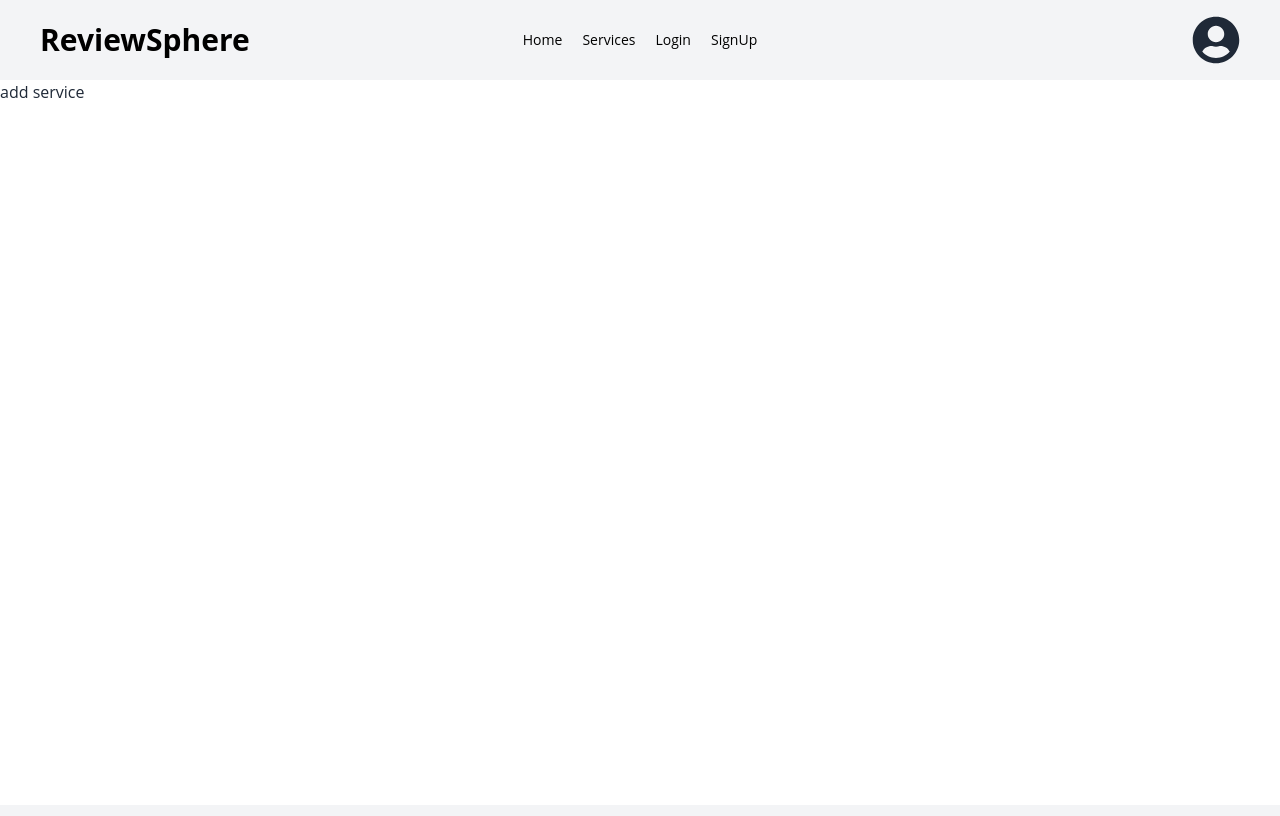
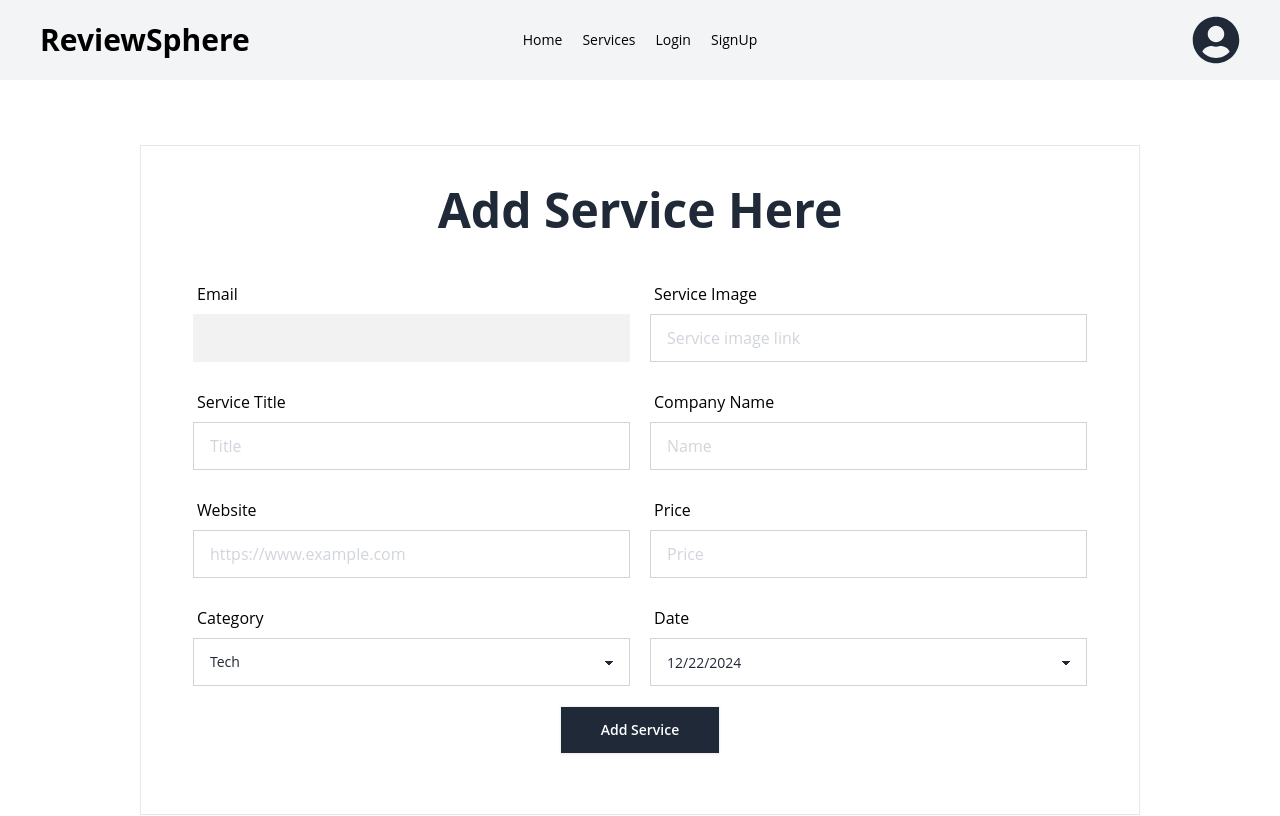
Before and after one commit to sanjitgh/review-sphere-client, a React (Vite) app: page /add-service in a window 1280 px wide. Shown: the top 816 px of the page. Built offline with nearby package versions, Linux system fonts and the light colour scheme; no server answers.

Commit message:
create custom hook and service form

```diff
--- a/package.json
+++ b/package.json
@@ -14,6 +14,7 @@
     "localforage": "^1.10.0",
     "match-sorter": "^8.0.0",
     "react": "^18.3.1",
+    "react-datepicker": "^7.5.0",
     "react-dom": "^18.3.1",
     "react-hook-form": "^7.54.0",
     "react-hot-toast": "^2.4.1",
--- a/src/Pages/AddService.jsx
+++ b/src/Pages/AddService.jsx
@@ -1,11 +1,163 @@
-import React from 'react';
+import React, { useState } from "react";
+import DatePicker from "react-datepicker";
+
+import "react-datepicker/dist/react-datepicker.css";
+import useAuth from "../hook/useAuth";
 
 const AddService = () => {
-    return (
-        <div>
-            add service
-        </div>
-    );
+  const [startDate, setStartDate] = useState(new Date());
+  const {user} = useAuth();
+
+  return (
+    <div>
+      <div className="min-h-[800px] flex justify-center items-center bg-relative">
+        <form className="w-[1000px] mx-auto px-3 border shadow-xlrounded z-10 my-16 ">
+          <h1 className="text-2xl md:text-5xl font-bold text-center pt-10 logo">
+            Add Service Here
+          </h1>
+          <div className="grid md:grid-cols-2 gap-5 md:p-10">
+            {/* Email */}
+            <label className="form-control col-span-2 md:col-span-1 w-full">
+              <div className="label">
+                <span className="label-text text-black text-base">Email</span>
+              </div>
+              <input
+                defaultValue={user?.email}
+                name="email"
+                autoComplete="off"
+                type="email"
+                disabled
+                required
+                className="input input-bordered w-full bg-transparent focus:outline-none rounded-none placeholder-gray-300"
+              />
+            </label>
+            {/* image link */}
+            <label className="form-control col-span-2 md:col-span-1 w-full">
+              <div className="label">
+                <span className="label-text text-black text-base">
+                  Service Image
+                </span>
+              </div>
+              <input
+                name="image"
+                autoComplete="off"
+                type="text"
+                placeholder="Service image link"
+                required
+                className="input input-bordered w-full bg-transparent focus:outline-none rounded-none placeholder-gray-300"
+              />
+            </label>
+
+            {/* title */}
+            <label className="form-control col-span-2 md:col-span-1 w-full">
+              <div className="label">
+                <span className="label-text text-black text-base">
+                  Service Title
+                </span>
+              </div>
+              <input
+                name="title"
+                type="text"
+                autoComplete="off"
+                required
+                placeholder="Title"
+                className="input input-bordered w-full  focus:outline-none rounded-none placeholder-gray-300"
+              />
+            </label>
+
+            {/* Company Name */}
+            <label className="form-control col-span-2 md:col-span-1 w-full">
+              <div className="label">
+                <span className="label-text text-black text-base">
+                  Company Name
+                </span>
+              </div>
+              <input
+                name="companyName"
+                type="text"
+                autoComplete="off"
+                required
+                placeholder="Name"
+                className="input input-bordered w-full  focus:outline-none rounded-none placeholder-gray-300"
+              />
+            </label>
+
+            {/* Website Link */}
+            <label className="form-control col-span-2 md:col-span-1 w-full">
+              <div className="label">
+                <span className="label-text text-black text-base">Website</span>
+              </div>
+              <input
+                name="website"
+                type="text"
+                autoComplete="off"
+                required
+                placeholder="https://www.example.com"
+                className="input input-bordered w-full  focus:outline-none rounded-none placeholder-gray-300"
+              />
+            </label>
+
+            {/* Price */}
+            <label className="form-control col-span-2 md:col-span-1 w-full">
+              <div className="label">
+                <span className="label-text text-black text-base">Price</span>
+              </div>
+              <input
+                name="price"
+                type="number"
+                autoComplete="off"
+                required
+                placeholder="Price"
+                className="input input-bordered w-full  focus:outline-none rounded-none placeholder-gray-300"
+              />
+            </label>
+
+            {/* Category */}
+            <label className="form-control col-span-2 md:col-span-1 w-full">
+              <div className="label">
+                <span className="label-text text-black text-base">
+                  Category
+                </span>
+              </div>
+              <select
+                name="category"
+                className="select select-bordered w-full focus:outline-none rounded-none placeholder-gray-300"
+              >
+                <option disabled className="text-black">
+                  Choose One
+                </option>
+                <option className="text-black">Tech</option>
+                <option className="text-black">Science</option>
+                <option className="text-black">Natures</option>
+                <option className="text-black">Travel</option>
+              </select>
+            </label>
+
+            {/* Date */}
+            <label className="form-control col-span-2 md:col-span-1 w-full">
+              <div className="label">
+                <span className="label-text text-black text-base">Date</span>
+              </div>
+              <DatePicker
+                selected={startDate}
+                onChange={(date) => setStartDate(date)}
+                className="select select-bordered w-full focus:outline-none rounded-none placeholder-gray-300"
+              />
+            </label>
+
+            {/* button */}
+            <div className="col-span-2 text-center pb-5">
+              <input
+                className="btn text-white bg-gray-800  transition-all hover:rounded-bl-lg rounded-none w-40"
+                type="submit"
+                value="Add Service"
+              />
+            </div>
+          </div>
+        </form>
+      </div>
+    </div>
+  );
 };
 
 export default AddService;
--- /dev/null
+++ b/src/components/AddService.jsx
@@ -0,0 +1,11 @@
+import React from 'react';
+
+const AddService = () => {
+    return (
+        <div>
+
+        </div>
+    );
+};
+
+export default AddService;
--- /dev/null
+++ b/src/hook/useAuth.jsx
@@ -0,0 +1,9 @@
+import React, { useContext } from 'react';
+import { AuthContext } from '../provaider/AuthProvaider';
+
+const useAuth = () => {
+    const context = useContext(AuthContext);
+    return context
+};
+
+export default useAuth;
```
Also changed, not shown: 1 other file (tests, documents, lock files or other folders).
